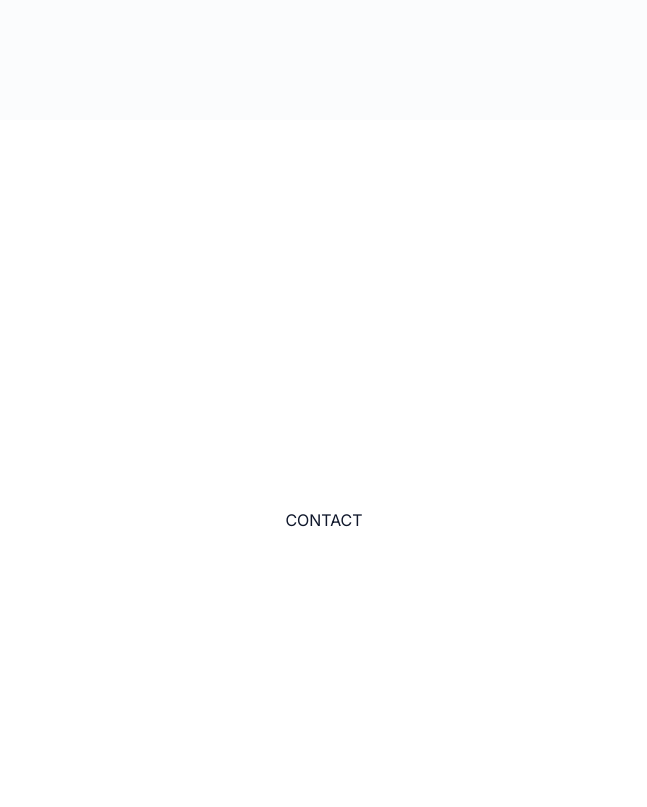
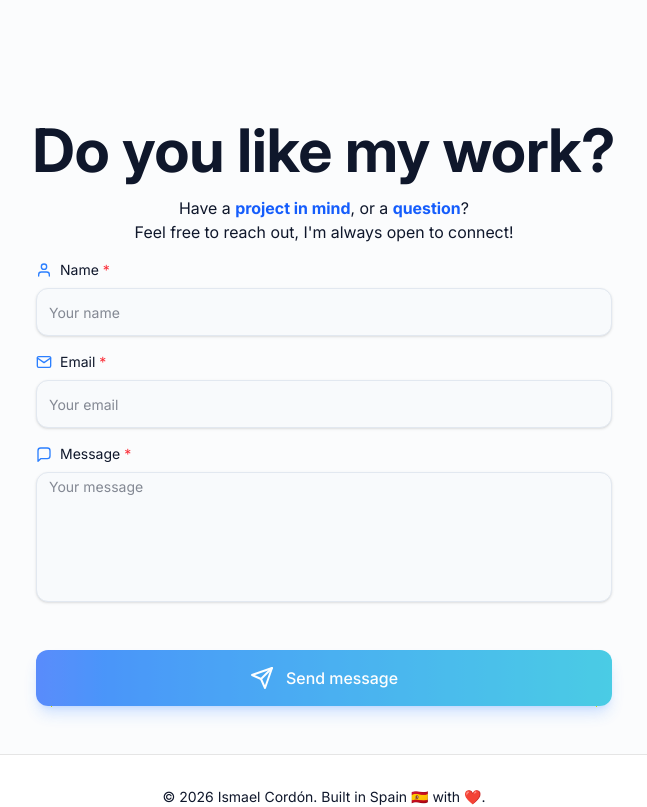
Before and after one commit to icdominguez/developer_portfolio, a React (Vite) app: page / in a window 1280 px wide. Shown: the part 3080-3887 px from the top of the page, without its empty margins (316-963 px from the left). Built offline with nearby package versions, Linux system fonts and the light colour scheme.

Commit message:
[007] Contact form design

```diff
--- a/src/features/contact/Contact.jsx
+++ /dev/null
@@ -1,10 +0,0 @@
-export default function Contact() {
-    return (
-        <section
-            id="contact"
-            className="min-h-screen flex items-center justify-center"
-        >
-            <p>CONTACT</p>
-        </section>
-    );
-}
--- /dev/null
+++ b/src/features/contact/Contact.tsx
@@ -0,0 +1,182 @@
+import { useState } from "react";
+import { SPRITE_URL } from "../../constants/paths";
+import { useTranslation, Trans } from "react-i18next";
+
+export default function Contact() {
+    const { t } = useTranslation();
+
+    const [touched, setTouched] = useState({
+        email: false,
+    });
+
+    const [formData, setFormData] = useState({
+        name: "",
+        email: "",
+        message: "",
+    });
+
+    const handleChange = (
+        e: React.ChangeEvent<HTMLInputElement | HTMLTextAreaElement>
+    ) => {
+        const { name, value } = e.target;
+        setFormData({
+            ...formData,
+            [name]: value,
+        });
+    };
+
+    const handleSubmit = (e: React.FormEvent) => {
+        e.preventDefault();
+        console.log(formData);
+        setFormData({
+            name: "",
+            email: "",
+            message: "",
+        });
+    };
+
+    const handleBlur = (e: React.FocusEvent<HTMLInputElement>) => {
+        const { name } = e.target;
+        setTouched({
+            ...touched,
+            [name]: true,
+        });
+    };
+
+    const emailRegex = /^[^\s@]+@[^\s@]+\.[^\s@]+$/;
+    const isEmailValid = emailRegex.test(formData.email);
+    const showEmailError = touched.email && !isEmailValid;
+
+    const isFormComplete =
+        formData.name.trim() !== "" &&
+        formData.email.trim() !== "" &&
+        formData.message.trim() !== "";
+
+    const isSubmitDisabled = !isFormComplete || !isEmailValid;
+
+    return (
+        <section
+            id="contact"
+            className="flex flex-col items-center bg-slate-50/50 dark:bg-slate-900/50"
+        >
+            <h1 className="text-4xl sm:text-6xl font-bold sm:text-left text-center pb-4">
+                {t("contact.do_you_like_my_work")}
+            </h1>
+
+            <Trans
+                i18nKey="contact.have_a_project_in_mind"
+                components={{
+                    1: (
+                        <span className="text-blue-600 dark:text-blue-400 font-bold" />
+                    ),
+                    3: (
+                        <span className="text-blue-600 dark:text-blue-400 font-bold" />
+                    ),
+                }}
+                parent="span"
+            ></Trans>
+
+            <span className="text-center">
+                {t("contact.feel_free_to_reach_out")}
+            </span>
+
+            <form
+                className="w-full max-w-xl mx-auto px-4 py-4 sm:px-0 pt-4 pb-12"
+                onSubmit={handleSubmit}
+            >
+                <div className="w-full flex flex-col pb-4">
+                    <label
+                        className="w-full text-sm font-medium pb-2 flex flex-row items-center"
+                        htmlFor="name"
+                    >
+                        <svg className="w-4 h-4 text-blue-500">
+                            <use href={`${SPRITE_URL}#user-icon`} />
+                        </svg>
+                        <span className="px-2 font-normal">
+                            {t("contact.name")}{" "}
+                            <span className="text-red-500">*</span>
+                        </span>
+                    </label>
+                    <input
+                        className="flex w-full border px-3 py-1 text-base shadow-sm file:border-0 file:bg-transparent file:text-sm file:font-medium file:text-foreground placeholder:text-muted-foreground focus-visible:outline-none focus-visible:ring-1 focus-visible:ring-ring disabled:cursor-not-allowed disabled:opacity-50 md:text-sm h-12 rounded-xl border-slate-200 dark:border-slate-700 bg-slate-50 dark:bg-slate-800 focus:ring-2 focus:ring-blue-500 focus:border-transparent transition-all"
+                        id="name"
+                        type="text"
+                        name="name"
+                        required
+                        placeholder={t("contact.your_name")}
+                        value={formData.name}
+                        onChange={handleChange}
+                    />
+                </div>
+                <div className="w-full flex flex-col pb-4">
+                    <label
+                        className="w-full text-sm font-medium pb-2 flex flex-row items-center"
+                        htmlFor="email"
+                    >
+                        <svg className="w-4 h-4 text-blue-500">
+                            <use href={`${SPRITE_URL}#email-icon`} />
+                        </svg>
+                        <span className="px-2 font-normal">
+                            {t("contact.email")}{" "}
+                            <span className="text-red-500">*</span>
+                        </span>
+                    </label>
+                    <input
+                        className={`flex w-full border px-3 py-1 text-base shadow-sm file:border-0 file:bg-transparent file:text-sm file:font-medium file:text-foreground placeholder:text-muted-foreground focus-visible:outline-none focus-visible:ring-1 focus-visible:ring-ring disabled:cursor-not-allowed disabled:opacity-50 md:text-sm h-12 rounded-xl bg-slate-50 dark:bg-slate-800 focus:ring-2 focus:ring-blue-500 transition-all ${
+                            showEmailError
+                                ? "border-red-500 focus:ring-red-500 focus:border-red-500"
+                                : "border-slate-200 dark:border-slate-700 focus:ring-blue-500 focus:border-transparent"
+                        }`}
+                        id="email"
+                        type="email"
+                        name="email"
+                        required
+                        placeholder={t("contact.your_email")}
+                        value={formData.email}
+                        onChange={handleChange}
+                        onBlur={handleBlur}
+                    />
+                    {showEmailError && (
+                        <p className="text-red-500 text-sm italic pt-2">
+                            Invalid email. Please review it.
+                        </p>
+                    )}
+                </div>
+                <div className="w-full flex flex-col pb-12">
+                    <label
+                        className="w-full text-sm font-medium pb-2 flex flex-row items-center"
+                        htmlFor="message"
+                    >
+                        <svg className="w-4 h-4 text-blue-500">
+                            <use href={`${SPRITE_URL}#chat-icon`} />
+                        </svg>
+                        <span className="px-2 font-normal">
+                            {t("contact.message")}{" "}
+                            <span className="text-red-500">*</span>
+                        </span>
+                    </label>
+                    <textarea
+                        className="flex w-full border px-3 py-1 text-base shadow-sm placeholder:text-muted-foreground focus-visible:outline-none focus-visible:ring-1 focus-visible:ring-ring disabled:cursor-not-allowed disabled:opacity-50 md:text-sm rounded-xl border-slate-200 dark:border-slate-700 bg-slate-50 dark:bg-slate-800 focus:ring-2 focus:ring-blue-500 focus:border-transparent transition-all resize-none"
+                        id="message"
+                        name="message"
+                        rows={6}
+                        placeholder={t("contact.your_message")}
+                        value={formData.message}
+                        onChange={handleChange}
+                    />
+                </div>
+
+                <button
+                    type="submit"
+                    className="w-full flex items-center justify-center gap-3 px-8 py-4 bg-linear-to-r from-blue-600 to-cyan-500 text-white font-medium rounded-xl shadow-lg shadow-blue-500/30 hover:shadow-xl hover:shadow-blue-500/40 transition-all duration-300 disabled:opacity-70 disabled:cursor-not-allowed"
+                    disabled={isSubmitDisabled}
+                >
+                    <svg className="w-6 h-6">
+                        <use href={`${SPRITE_URL}#send-icon`} />
+                    </svg>
+                    {t("contact.send_message")}
+                </button>
+            </form>
+        </section>
+    );
+}
--- a/src/i18n.tsx
+++ b/src/i18n.tsx
@@ -11,6 +11,20 @@ const resources = {
                 experience: "Experience",
                 contact: "Contact",
             },
+            contact: {
+                do_you_like_my_work: "Do you like my work?",
+                your_name: "Your name",
+                name: "Name",
+                your_email: "Your email",
+                email: "Email",
+                your_message: "Your message",
+                message: "Message",
+                send_message: "Send message",
+                feel_free_to_reach_out:
+                    "Feel free to reach out, I'm always open to connect!",
+                have_a_project_in_mind:
+                    "Have a <1>project in mind</1>, or a <3>question</3>?",
+            },
         },
     },
     es: {
@@ -21,6 +35,20 @@ const resources = {
                 projects: "Proyectos",
                 experience: "Experiencia",
                 contact: "Contacto",
+            },
+            contact: {
+                do_you_like_my_work: "¿Te ha gustado mi trabajo?",
+                your_name: "Tu nombre",
+                name: "Nombre",
+                your_email: "Tu correo",
+                email: "Correo",
+                your_message: "Tu mensaje",
+                message: "Mensaje",
+                send_message: "Enviar mensaje",
+                feel_free_to_reach_out:
+                    "No dudes en ponerte en contacto conmigo, ¡siempre estoy dispuesto a conectar!",
+                have_a_project_in_mind:
+                    "Tienes un <1>proyecto en mente</1>, o alguna <3>pregunta</3>?",
             },
         },
     },
```
Also changed, not shown: public/sprite.svg, src/App.tsx (renamed from src/App.jsx), src/constants/paths.tsx (renamed from src/constants/paths.ts), src/features/about/About.tsx (renamed from src/features/about/About.jsx), src/features/experience/Experience.tsx (renamed from src/features/experience/Experience.jsx), src/features/home/Home.tsx (renamed from src/features/home/Home.jsx), src/features/projects/Projects.tsx (renamed from src/features/projects/Projects.jsx).
